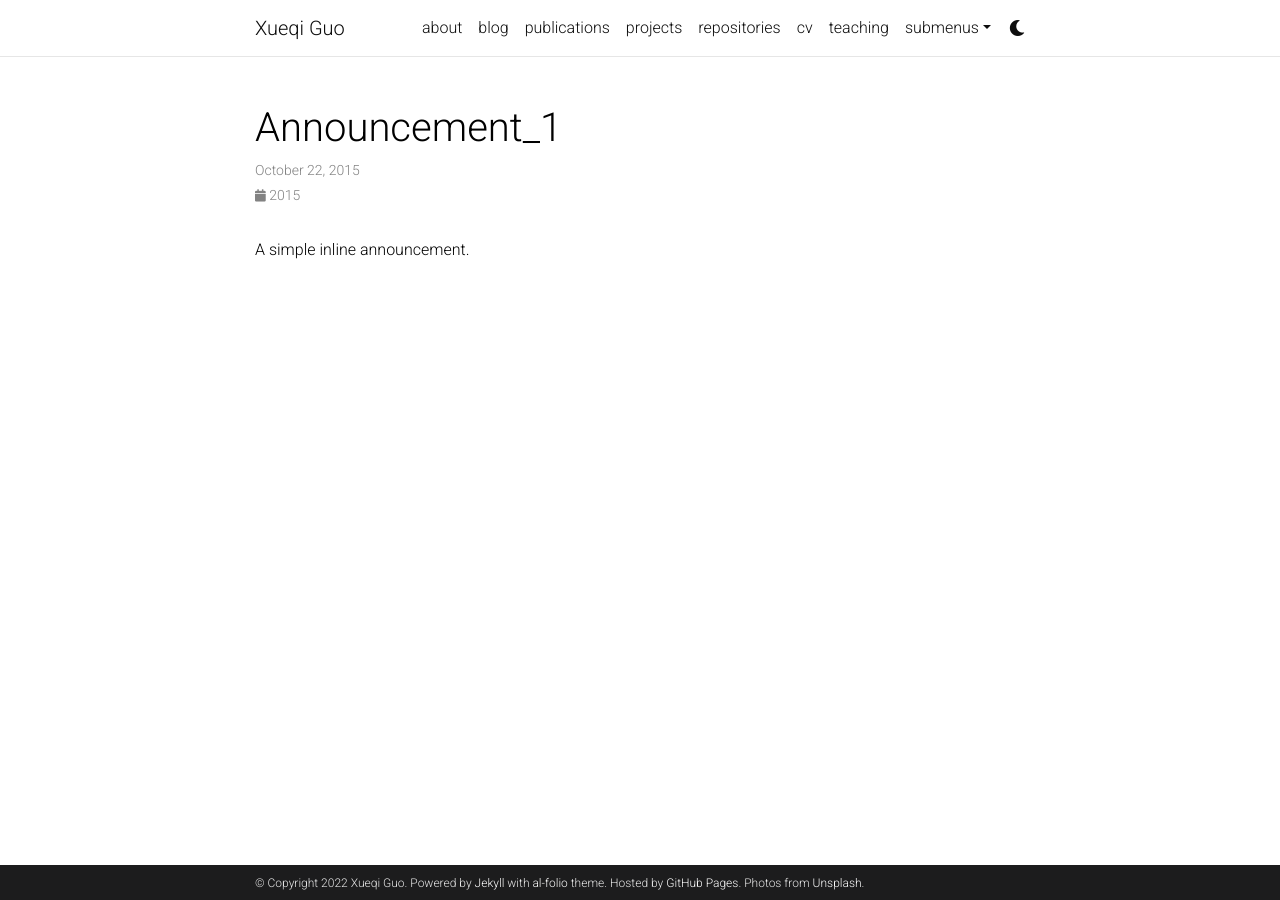
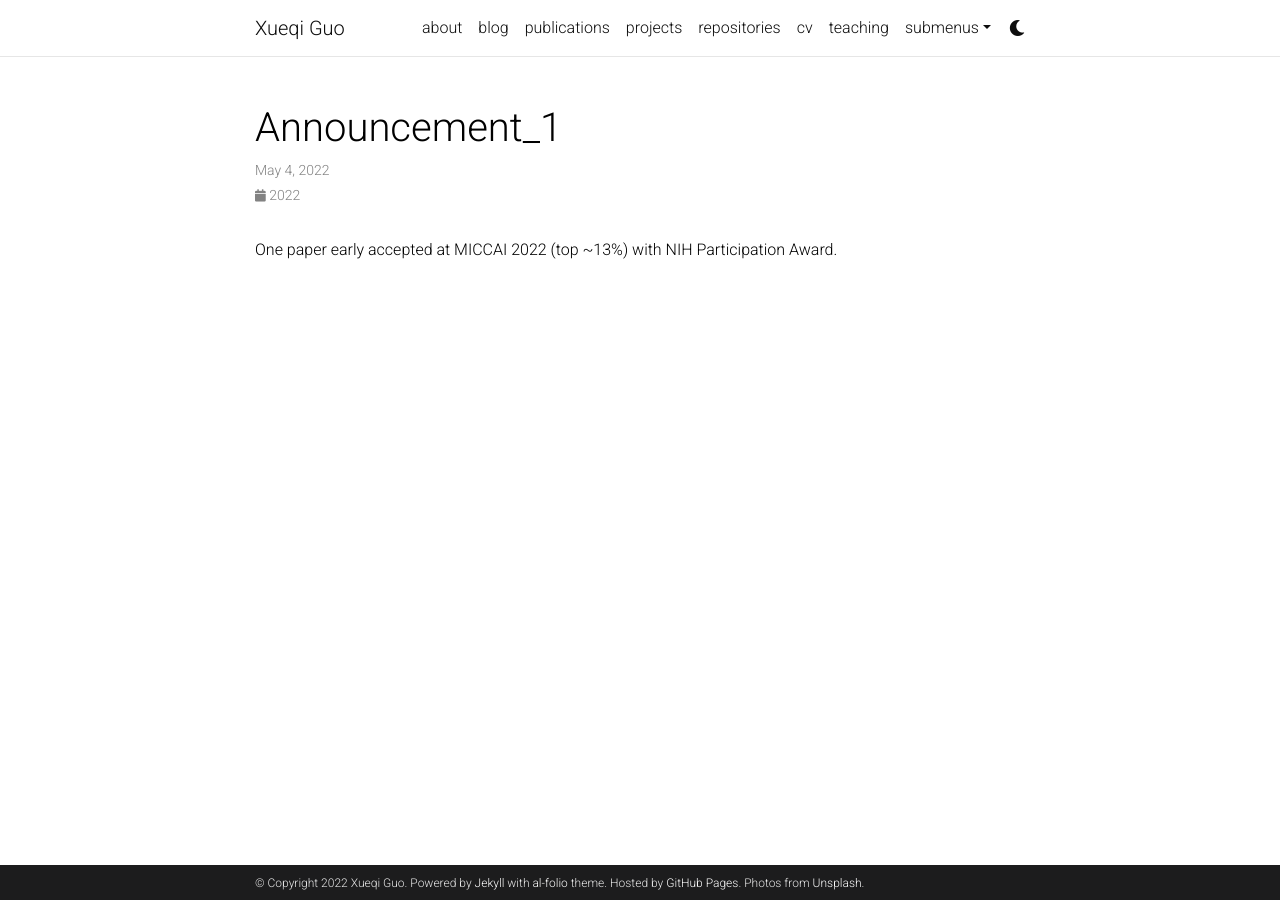
Before and after one commit to gxq1998/gxq1998.github.io, a Jekyll site: the page built from _news/announcement_1.md, in a window 1280 px wide. Built offline with Jekyll 4.4.1, drawn with Linux system fonts in a browser that asks for light colours; comment, search, counter and statistics services are not loaded; a style sheet for code colours, icons or effects is not loaded.

Commit message:
Update announcement_1.md

```diff
--- a/_news/announcement_1.md
+++ b/_news/announcement_1.md
@@ -1,7 +1,7 @@
 ---
 layout: post
-date: 2015-10-22 15:59:00-0400
+date: 2022-05-04 07:59:00-0400
 inline: true
 ---
 
-A simple inline announcement.
+One paper early accepted at MICCAI 2022 (top ~13%) with NIH Participation Award.
```
